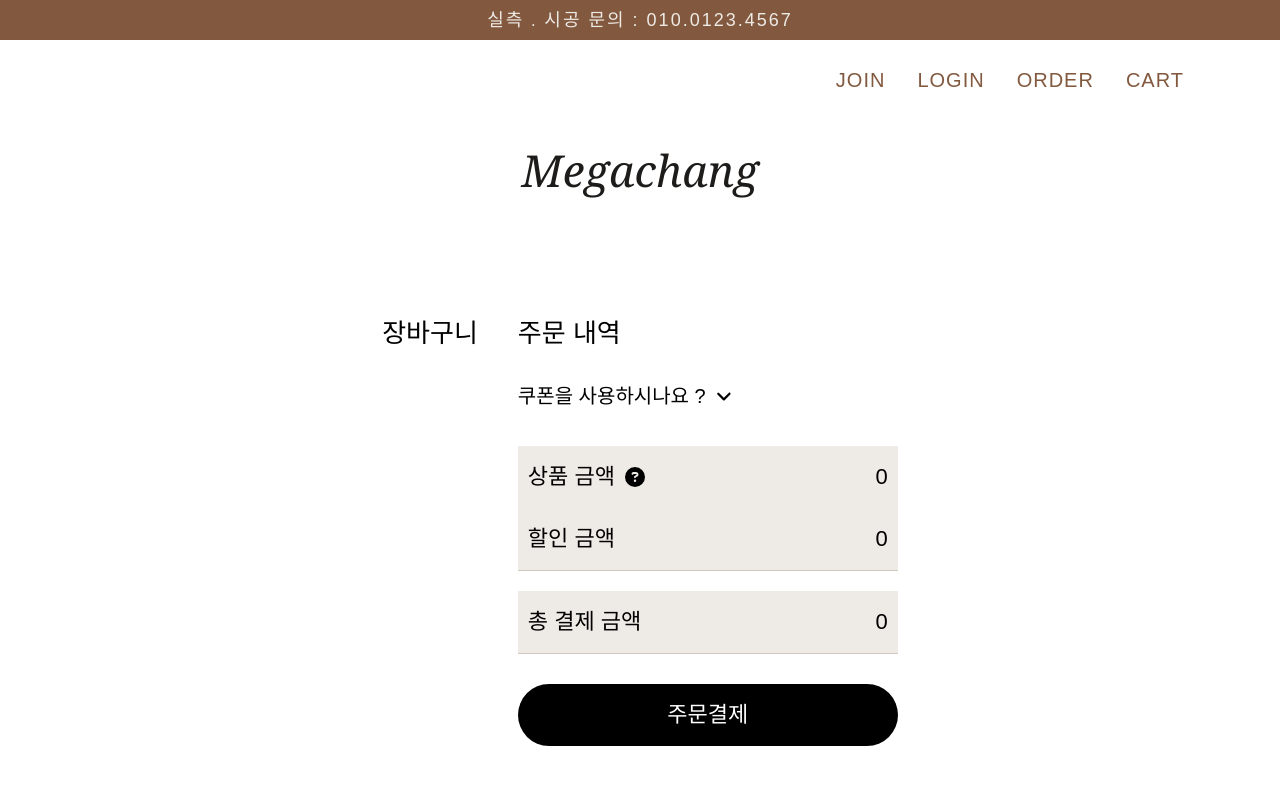
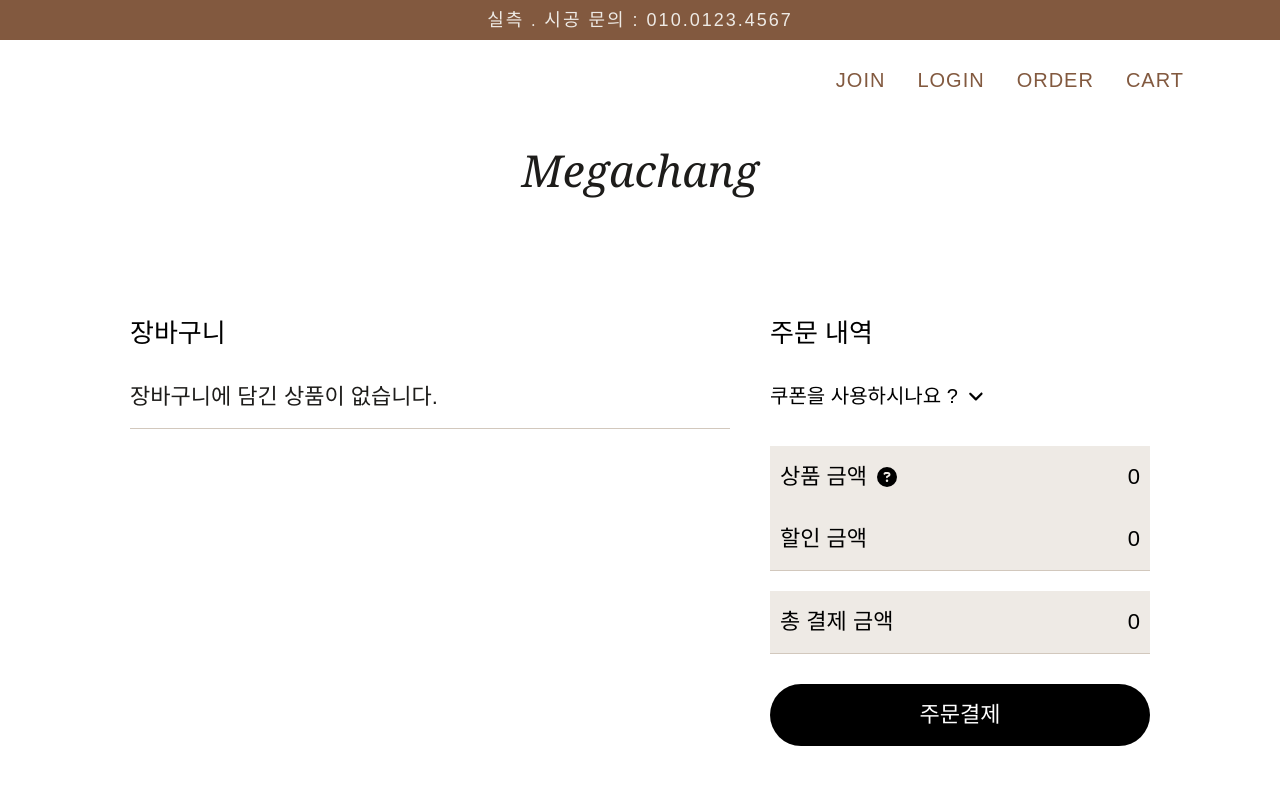
Before and after one commit to Sophie0527/cart_project, a React (Create React App) app: page /cart in a window 1280 px wide. Shown: the top 800 px of the page. Built offline with nearby package versions, Linux system fonts and the light colour scheme.

Commit message:
Add: 장바구니에 담긴 상품이 없을 시, 조건 추가

```diff
--- a/src/components/Cart/CartBox/CartBox.js
+++ b/src/components/Cart/CartBox/CartBox.js
@@ -7,14 +7,20 @@ function CartBox({ cartItems }) {
   return (
     <Container>
       <h1>장바구니</h1>
-      {cartItems.map((item, idx) => {
+      {cartItems.length === 0 || cartItems === null ? (
+        <Products>
+          <Empty>장바구니에 담긴 상품이 없습니다.</Empty>
+        </Products>
+      ) : (
+        cartItems.map((item, idx) => {
           return (
             <Products key={idx}>
               <CartImageBox item={item} />
               <CartInfoBox item={item} />
             </Products>
           );
-      })}
+        })
+      )}
     </Container>
   );
 }
@@ -32,3 +38,8 @@ const Products = styled.div`
   display: flex;
   border-bottom: 1px solid ${({ theme }) => theme.colors.beige};
 `;
+const Empty = styled.span`
+  font-size: 22px;
+  width: 600px;
+  color: ${({ theme }) => theme.colors.charcoal};
+`;
```
Lines whose indentation alone changed are shown as unchanged.
